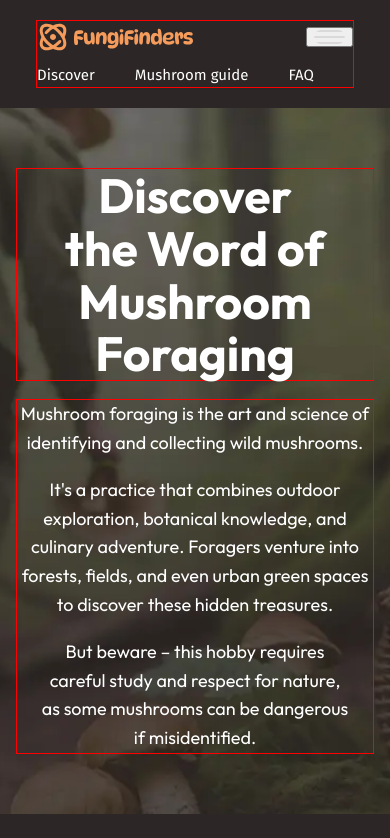
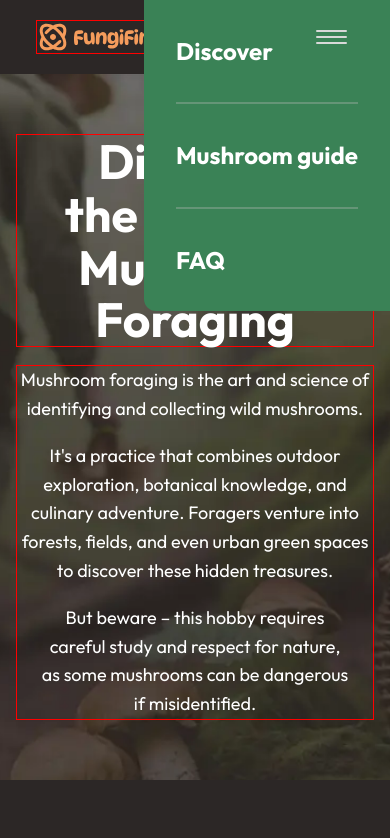
Before and after one commit to desifypetrova/fungi-finders, a plain HTML site: page index.html in a window 390 px wide. Both pictures are taken after a click on the button "Menu". Shown: the top 838 px of the page. Drawn offline with Linux system fonts and the light colour scheme; a script that the page names is missing.

Commit message:
functional hamburger button

```diff
--- /dev/null
+++ b/main.js
@@ -0,0 +1,9 @@
+const hamburgerBtn = document.querySelector('.hamburger-button');
+const primaryNav = document.querySelector('.primary-navigation');
+
+hamburgerBtn.addEventListener('click', ()=> {
+    console.log(hamburgerBtn.ariaExpanded);
+    hamburgerBtn.ariaExpanded = hamburgerBtn.ariaExpanded !== 'true';
+    primaryNav.classList.toggle('show');
+
+})
--- a/style.css
+++ b/style.css
@@ -244,9 +244,28 @@
         display:flex;
         gap: 10px 20px;
 
-        align-items: center;
+        /* align-items: center; */
         justify-content: space-between;
         flex-wrap: wrap;
+    }
+    .hamburger-button {
+        display: none;
+        background: transparent;
+            cursor: pointer;
+            border: none;
+            z-index: 100;
+            img {
+                border-radius: 0;
+            }
+        @media(width < 760px) {
+           /* position:fixed;
+            z-index: 100;
+            top: 20px;
+            right: 20px; */
+            display: block;
+
+
+        }
     }
 
     .primary-navigation{
@@ -260,6 +279,39 @@
         }
 
 
+        @media(width < 760px) {
+            display: none;
+            background-color: var(--clr-green-8);
+            padding: 32px;
+            position: absolute;
+            top: 0;
+            right: 0;
+            z-index: 10;
+            font-size: var(--font-size-heading-sm);
+            font-weight: bold;
+            font-family: var(--ff-heading);
+            border-bottom-left-radius: var(--border-radius-3);
+            ul {
+                flex-direction: column;
+                gap: 0;
+            }
+
+            li + li {
+                border-top: 2px solid var(--clr-green-6);
+                margin-block-start: 32px;
+                padding-block-start: 32px;
+            }
+
+        }
+
+    }
+
+    .show {
+        display: block;
+    }
+
+    .hide {
+        display: none;
     }
 
     .hero {
```
